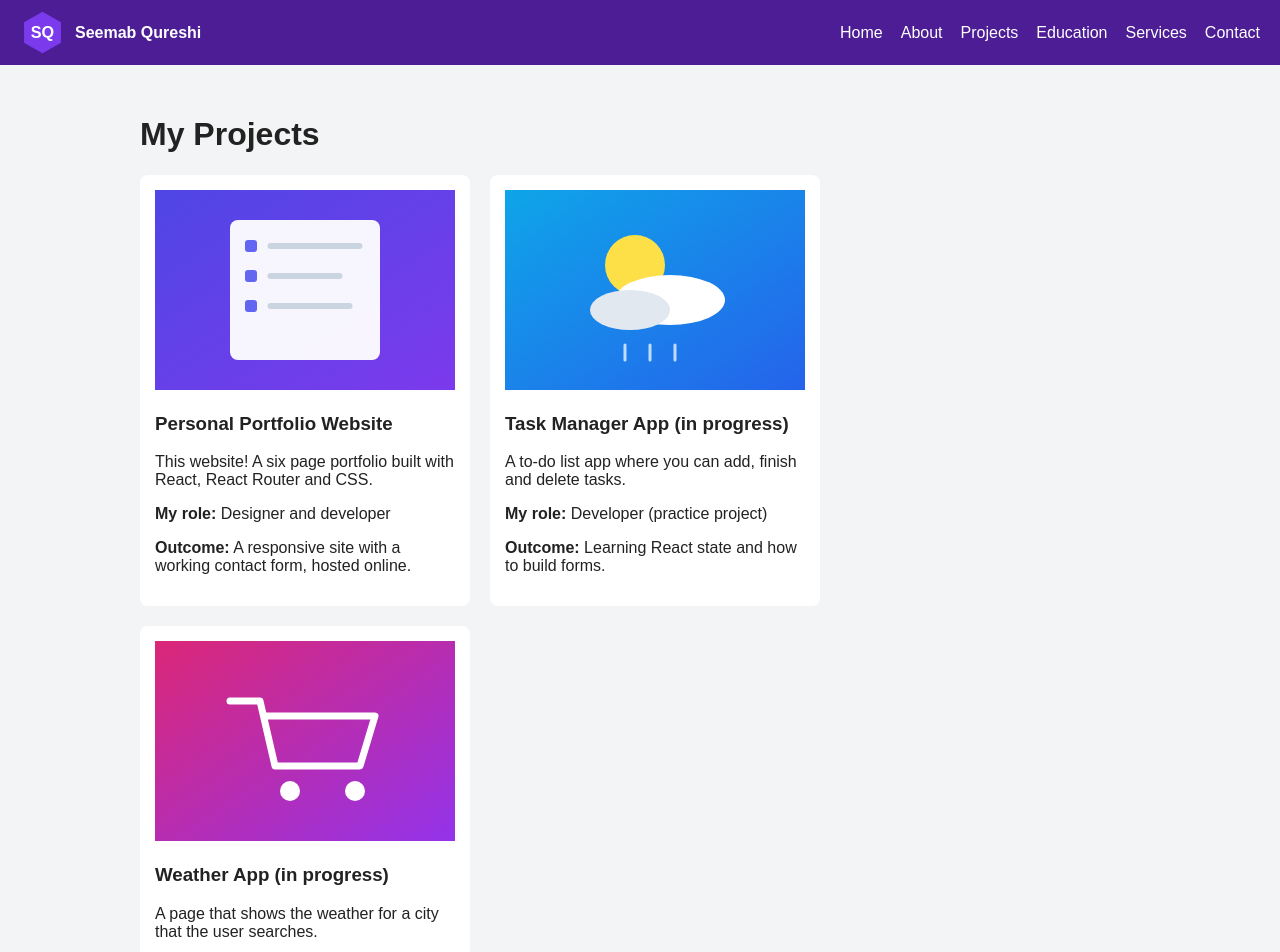
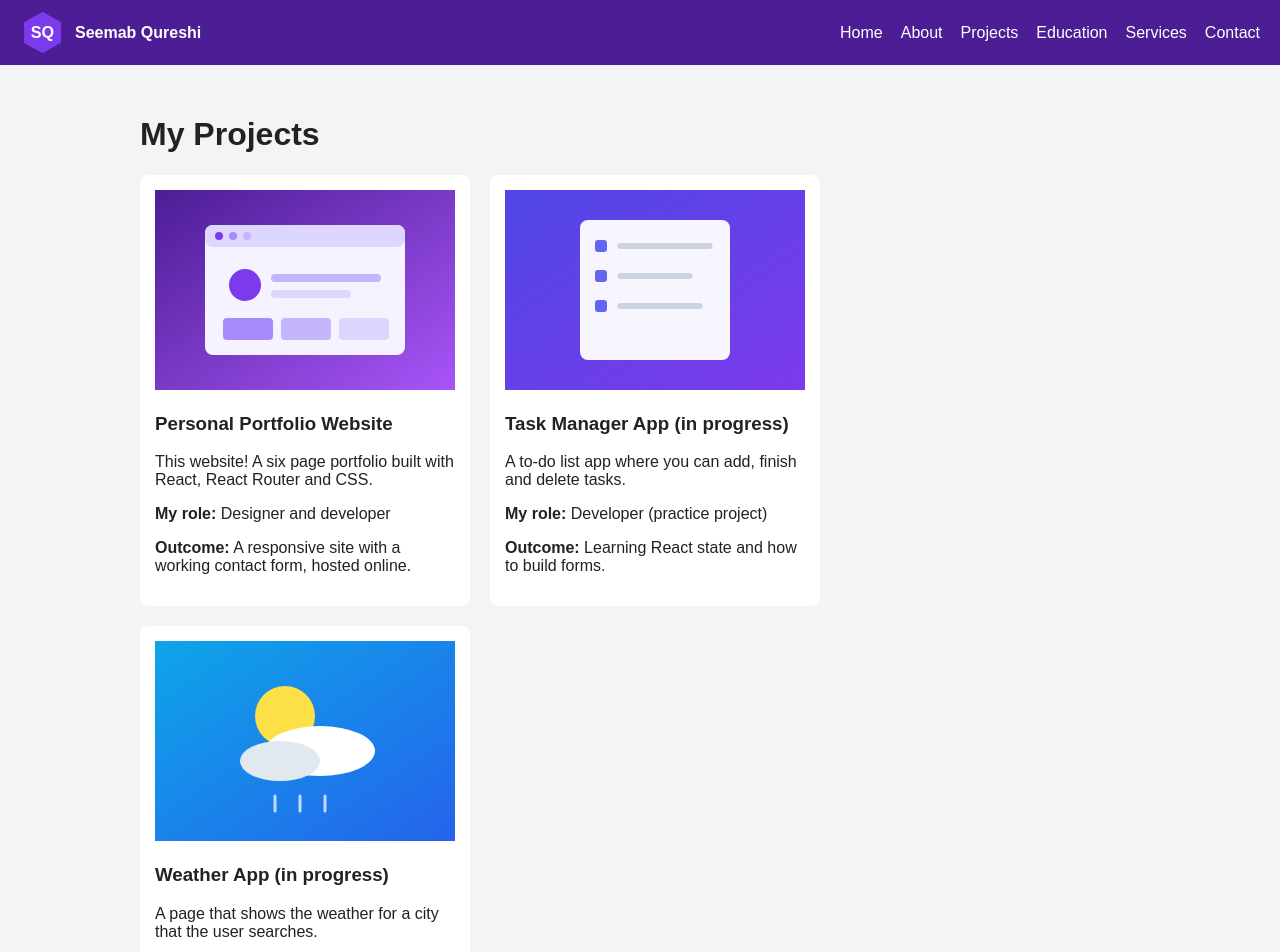
Before and after one commit to seemab01/COMP229-Portfolio, a React (Vite) app: page /projects in a window 1280 px wide. Shown: the top 952 px of the page. Built offline with nearby package versions, Linux system fonts and the light colour scheme.

Commit message:
Fix project images and About page layout

```diff
--- a/src/index.css
+++ b/src/index.css
@@ -165,3 +165,8 @@ textarea {
   padding: 15px;
   background-color: #e5e7eb;
 }
+
+.about-text {
+  flex: 1;
+  min-width: 280px;
+}
--- a/src/pages/About.jsx
+++ b/src/pages/About.jsx
@@ -7,7 +7,7 @@ function About() {
       <div className="about">
         <img src="/images/profile.jpg" alt="Seemab Qureshi" className="profile-photo" />
 
-        <div>
+        <div className="about-text">
           <h2>Seemab Qureshi</h2>
           <h4>Software Engineering Student</h4>
           <p>
--- a/src/pages/Projects.jsx
+++ b/src/pages/Projects.jsx
@@ -6,7 +6,7 @@ function Projects() {
 
       <div className="cards">
         <div className="card">
-          <img src="/images/project-1.svg" alt="Personal portfolio website" />
+          <img src="/images/project-3.svg" alt="Personal portfolio website" />
           <h3>Personal Portfolio Website</h3>
           <p>This website! A six page portfolio built with React, React Router and CSS.</p>
           <p><b>My role:</b> Designer and developer</p>
@@ -14,7 +14,7 @@ function Projects() {
         </div>
 
         <div className="card">
-          <img src="/images/project-2.svg" alt="Task manager app" />
+          <img src="/images/project-1.svg" alt="Task manager app" />
           <h3>Task Manager App (in progress)</h3>
           <p>A to-do list app where you can add, finish and delete tasks.</p>
           <p><b>My role:</b> Developer (practice project)</p>
@@ -22,7 +22,7 @@ function Projects() {
         </div>
 
         <div className="card">
-          <img src="/images/project-3.svg" alt="Weather app" />
+          <img src="/images/project-2.svg" alt="Weather app" />
           <h3>Weather App (in progress)</h3>
           <p>A page that shows the weather for a city that the user searches.</p>
           <p><b>My role:</b> Developer (practice project)</p>
```
Also changed, not shown: public/images/project-3.svg.
